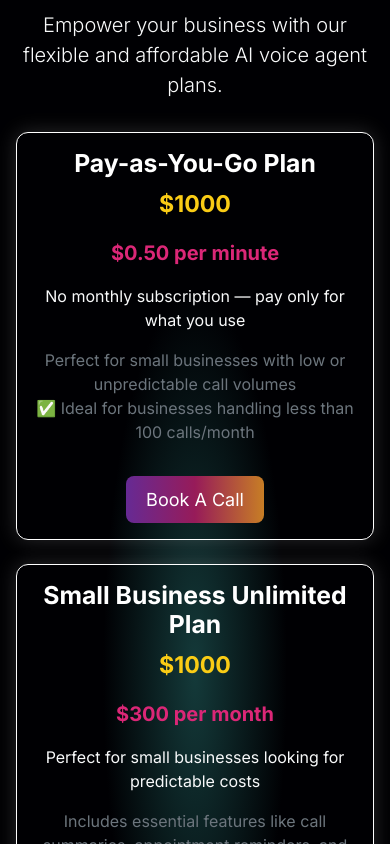
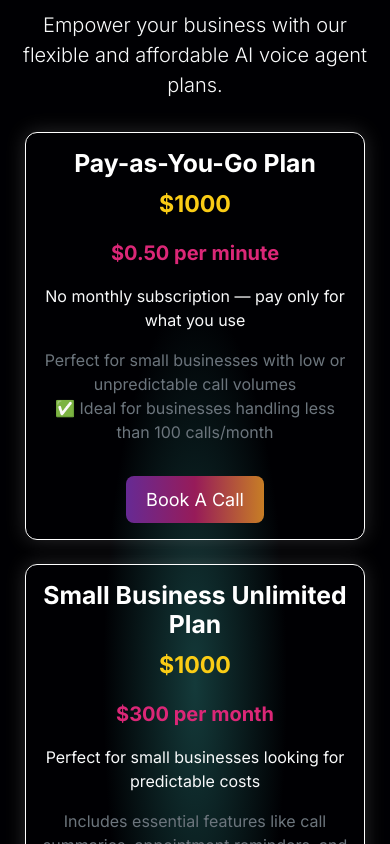
Before and after one commit to Komalmalkani/VoxaaTechAi, a React (Vite) app: page / in a window 390 px wide. Shown: the part 2700-3544 px from the top of the page. Built offline with nearby package versions, Linux system fonts and the light colour scheme.

Commit message:
Update PricingCard.jsx

```diff
--- a/src/components/PricingCard.jsx
+++ b/src/components/PricingCard.jsx
@@ -28,6 +28,8 @@ const PricingCard = ({ plan }) => {
     <div
       className="card  "
       style={{
+        width: isMobile ? "95%" :"100%", // Add this line
+    maxWidth: "400px", // Optional: Control maximum width
         // background: "linear-gradient(135deg,rgb(138, 136, 139),#000003,#000003,#000003,#000003,rgb(138, 136, 139))",
         background:"transparent",
         color: "white",
```
